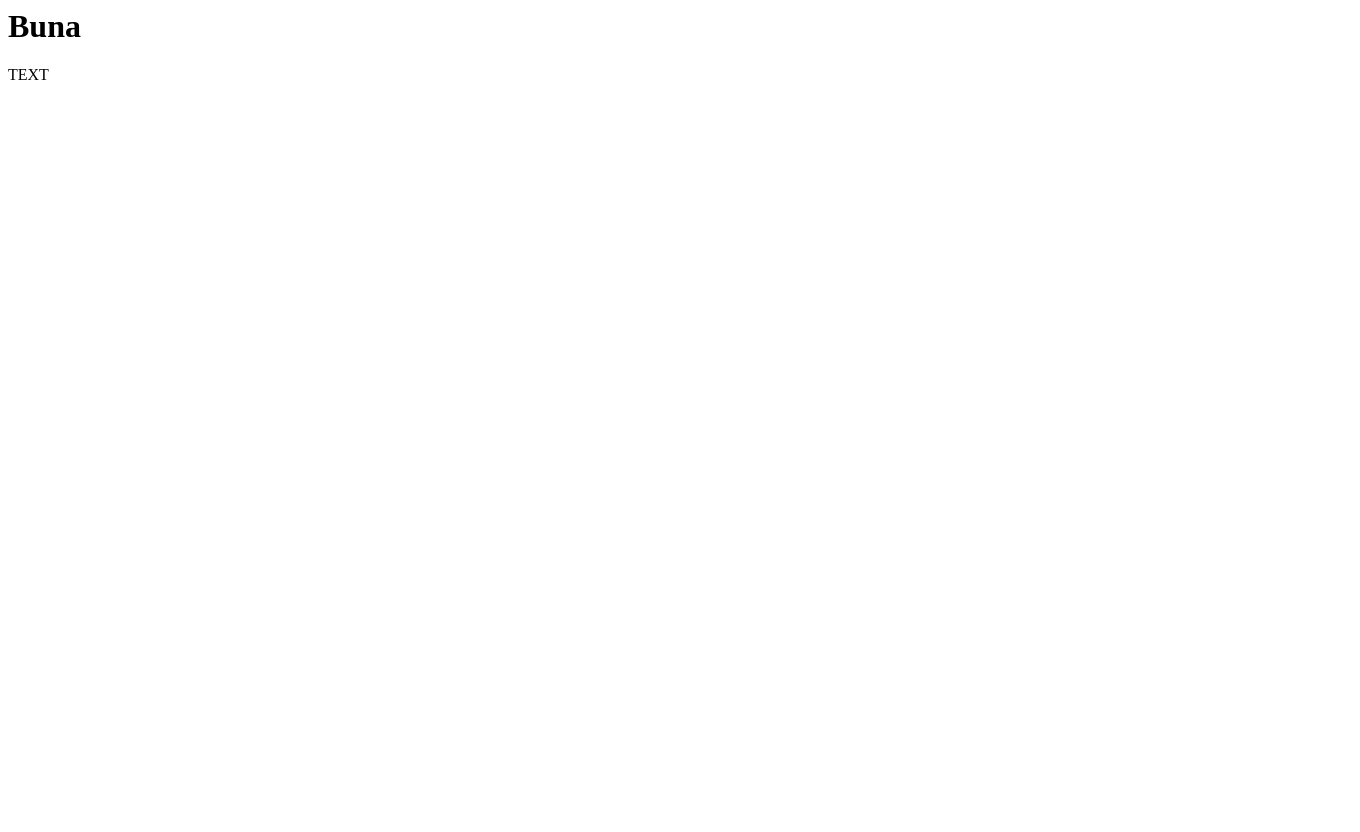
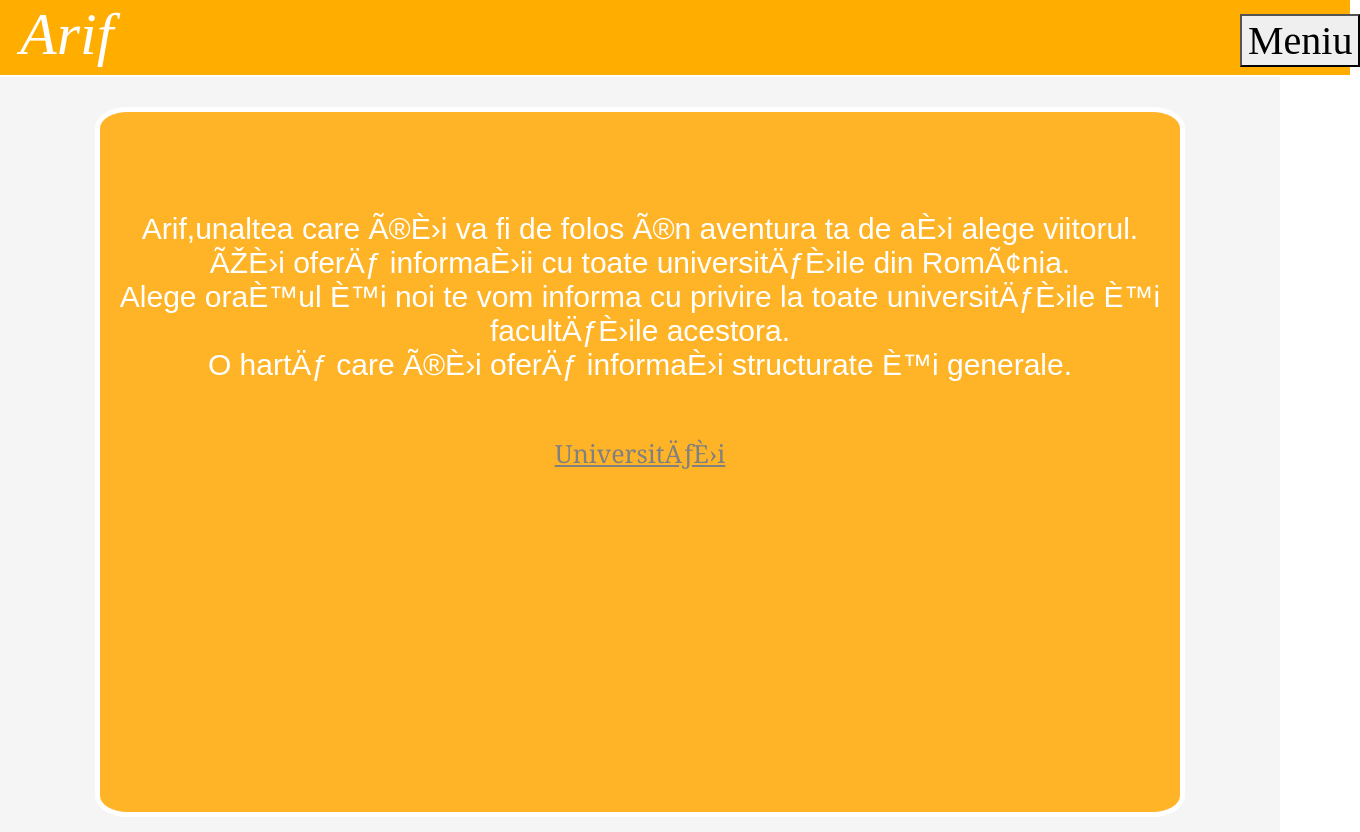
Before and after one commit to ClaudiaDenisaa/Arif, a plain HTML site: page index.html in a window 1280 px wide. Shown: the whole page, 1360 px wide, since content can reach past the window. Before the commit the page ends 800 px from the top, so only its background shows below. Drawn offline with Linux system fonts and the light colour scheme.

Commit message:
feat:fisiere

```diff
--- /dev/null
+++ b/index.css
@@ -0,0 +1,78 @@
+*{
+    margin:0;
+}
+.pagina
+{
+    background: whitesmoke;
+    height:52em;
+}
+/*rgb(255, 145, 0)
+ hsl(41, 100%, 60%) */
+.bara
+{
+    width:1350px;
+    height:75px;
+    background:hsl(41, 100%, 50%);;
+    margin:0;
+    position:sticky;
+    top:0px;
+    bottom: 10px;
+    border-bottom-width: 15px;
+    border-bottom: 2px solid white;
+    justify-content: space-between;align-items: center;
+    flex-wrap: wrap;
+    /*
+    */
+}
+.logo
+{
+color:white;
+font-size:60px;
+font-family: Chiller;
+font-style: oblique;
+margin-left: 20px;
+margin-top:0px ;
+}
+.meniu
+{
+    font-size:40px;
+    font-family: Chiller;
+    appearance:inherit;/*incadrat cu negru casuta*/
+    margin-right:20px;
+    margin-left: 1240px;
+    margin-top: -55px;
+}
+.continutprincipal
+{
+    background:#ffb428;
+    position: inherit;
+    padding-top: 100px;
+    padding-bottom: 100px;
+    margin-top: 30px;
+    width:1080px;
+    height:500px;
+    border-radius: 3%;
+    text-align: center;
+    margin-left: auto;
+    margin-right: auto;
+    border: 5px solid coral;
+    border-color:white;
+
+}
+
+.incipit
+{
+    color:white;
+    font-size:30px;
+    font-family: Arial;
+    justify-content: center;
+}
+.lista
+{
+    font-size: 25px;
+    font-family: Cambria, Cochin, Georgia, Times, 'Times New Roman', serif;
+ }
+a:visited{ color:white}
+a:link{ color:gray}
+a:hover{ color:black}
+a:active{ color:black}
--- a/index.html
+++ b/index.html
@@ -1,2 +1,27 @@
-<h1>Buna</h1>
-<p>TEXT</p>
+<html>
+    <head>
+        <meta charset="UFF-8">
+        <meta name="description" content="atestat clasa a 12-a">
+        <meta nume="keywords" content="atestat,proiect,univarsitati romania,toate universitatile din,ce facultate sa aleg?,lista facultati">
+        <meta nume="author" content="ClaudiaDenisa">
+        <meta name="viewport" content="width=divice-width,initial-scale=1.0">
+        <link rel="stylesheet" href="index.css">
+        <title>Arif</title>
+    </head>
+    <body>
+       <div class="pagina">
+          <div class="bara">
+               <div class="logo" >Arif</div>
+               <button class="meniu" >Meniu</button>
+          </div>
+
+            <div class="continutprincipal"><div class=incipit>Arif,unaltea care îți va fi de folos în aventura ta de ați alege viitorul.<br>
+                                           Îți oferă informații cu toate universitățile din România.<br>Alege orașul și noi te vom
+                                           informa cu privire la toate universitățile și facultățile acestora.<br>O hartă care îți oferă
+                                           informați structurate și generale.</div><br><br><br>
+                <div class="lista"><a href="universitati.html" face="Arial" size="40px" color="orange">Universități</a></div>
+
+             </div>
+         </div>
+    </body>
+</html>
--- /dev/null
+++ b/universitati.css
@@ -0,0 +1,71 @@
+*{
+    margin:0;
+}
+.pagina
+{
+    background:hsl(41, 100%, 60%);
+    height:155em;
+}
+.bara
+{
+    width:1350px;
+    height:75px;
+    background:hsl(41, 100%, 50%);;
+    margin:0;
+    position:sticky;
+    top:0px;
+    bottom: 10px;
+    border-bottom-width: 15px;
+}
+
+.logo
+{
+color:white;
+font-size:60px;
+font-family: Chiller;
+font-style: oblique;
+margin-left: 20px;
+margin-top:0px ;
+}
+.meniu
+{
+    font-size:40px;
+    font-family: Chiller;
+    margin-right:20px;
+    margin-left: 1240px;
+    margin-top: -55px;
+    appearance:inherit;
+}
+.continutprincipal
+{
+    background:#ffb428;
+    position: inherit;
+    padding-top: 100px;
+    padding-bottom: 100px;
+    margin-top: 30px;
+    width:1080px;
+    height:130em;
+    border-radius: 3%;
+    text-align: center;
+    margin-left: auto;
+    margin-right: auto;
+    border: 5px solid coral;
+    border-color:white;
+}
+a:visited{ color:gray}
+a:link{ color:white}
+a:hover{ color:black}
+a:active{ color:black}
+
+.titlu
+{
+    font-size: 70px;
+    font-family: Chiller;
+    color:white;
+}
+.orasele
+{
+    color:white;
+    font-size: 20px;
+    font-family: Cambria, Cochin, Georgia, Times, 'Times New Roman', serif;
+}
```
Also changed, not shown: universitati.html (added, +67 -0 lines).
